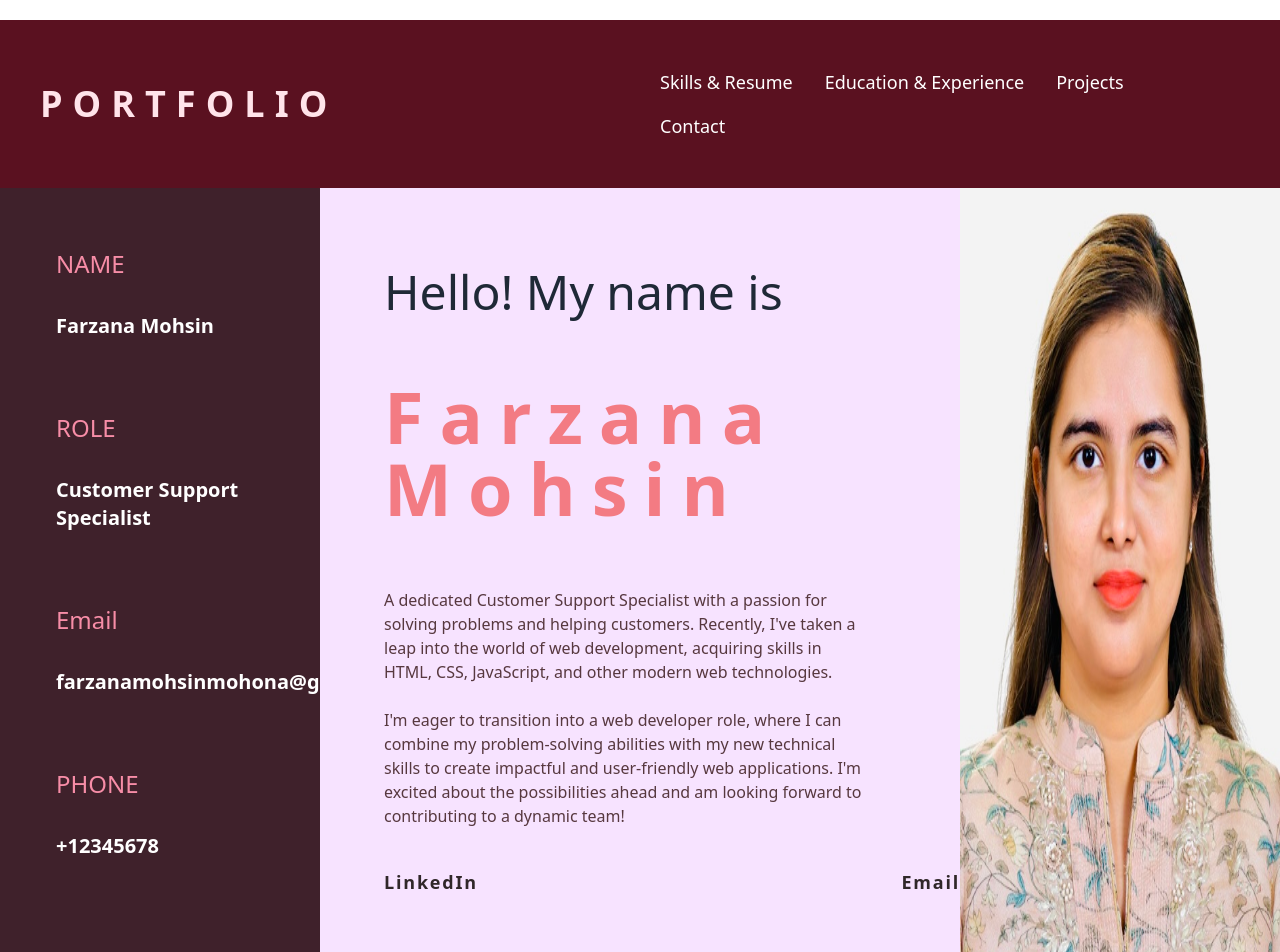
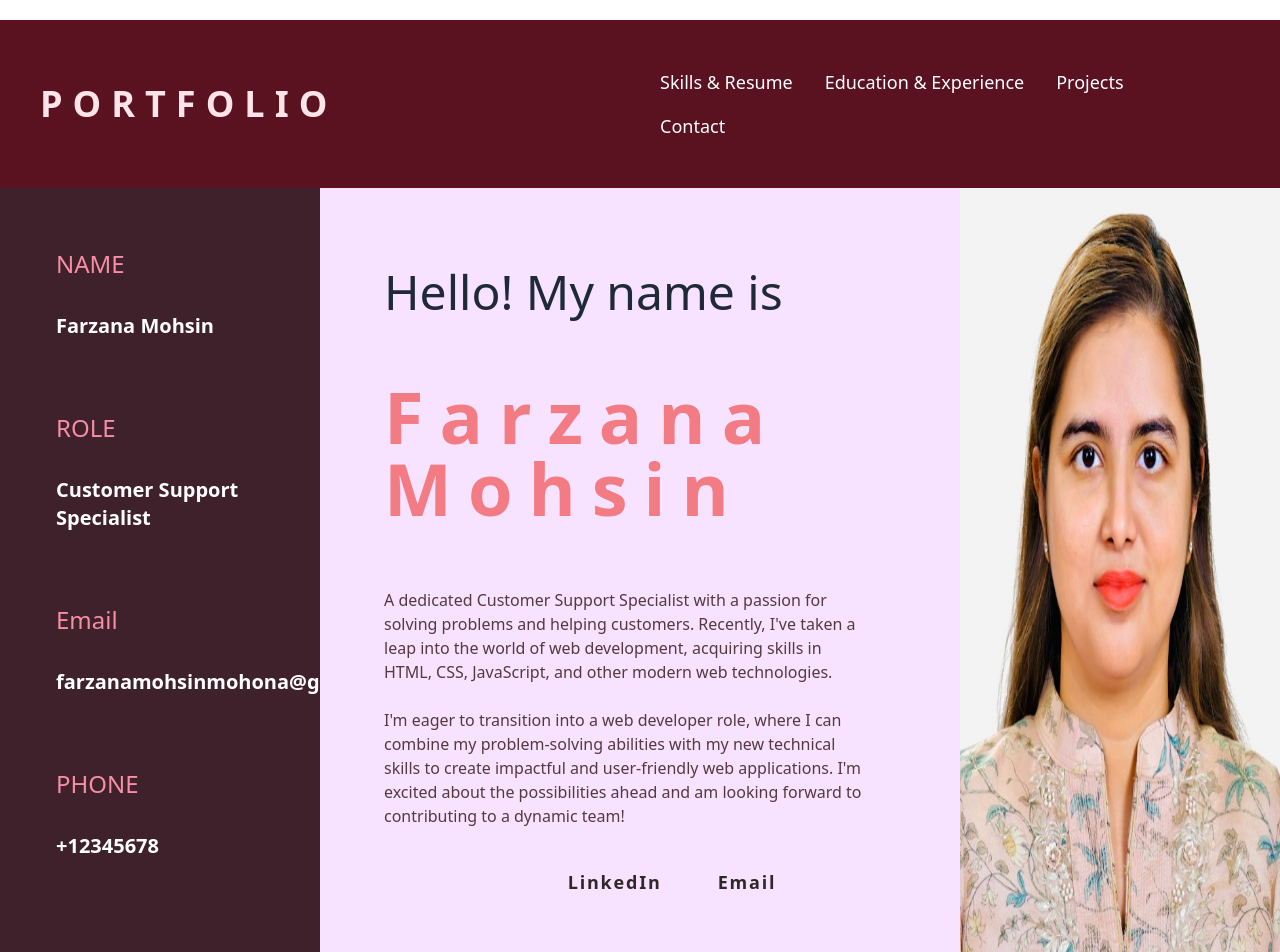
Before and after one commit to farzana-mohsin/portfolio-farzana_mohsin, a React (Vite) app in the folder portfolio-farzana/: page / in a window 1280 px wide. Shown: the top 952 px of the page. Built offline with nearby package versions, Linux system fonts and the light colour scheme.

Commit message:
change styling for contact section in homepage

```diff
--- a/portfolio-farzana/src/Components/Home.jsx
+++ b/portfolio-farzana/src/Components/Home.jsx
@@ -165,7 +165,7 @@ const Home = () => {
             </p>
           </div>
 
-          <div className='flex space-x-14 my-10 text-lg justify-between'>
+          <div className='flex space-x-14 my-10 text-lg justify-center'>
             <Link to='https://www.linkedin.com/in/farzana-mohsin/'>
               <p className='text-[#302729] font-bold hover:text-gray-400 tracking-widest'>
                 LinkedIn
```
